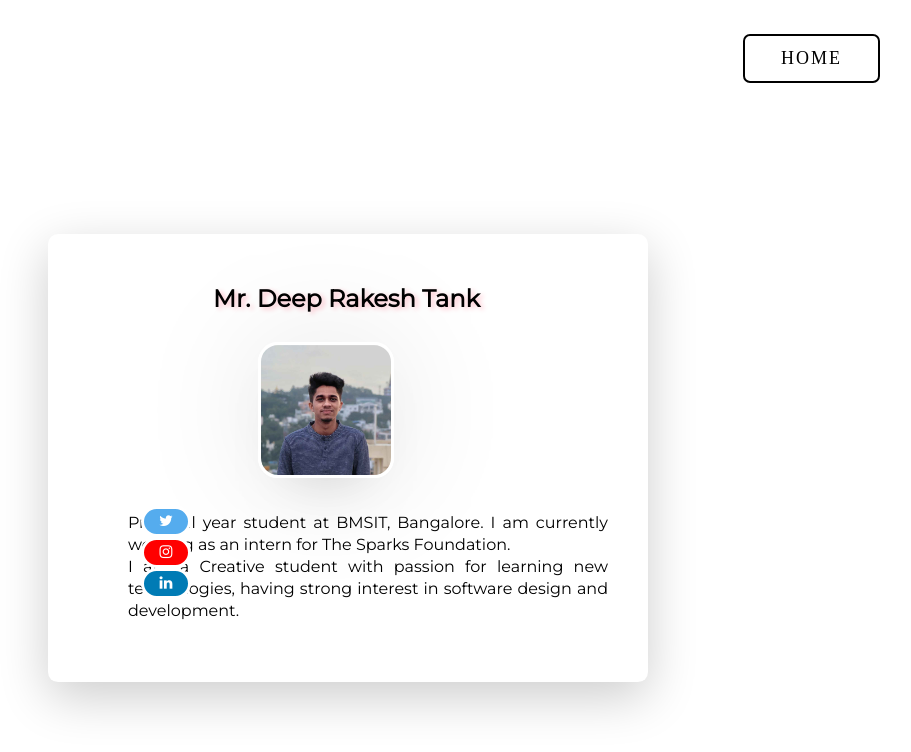
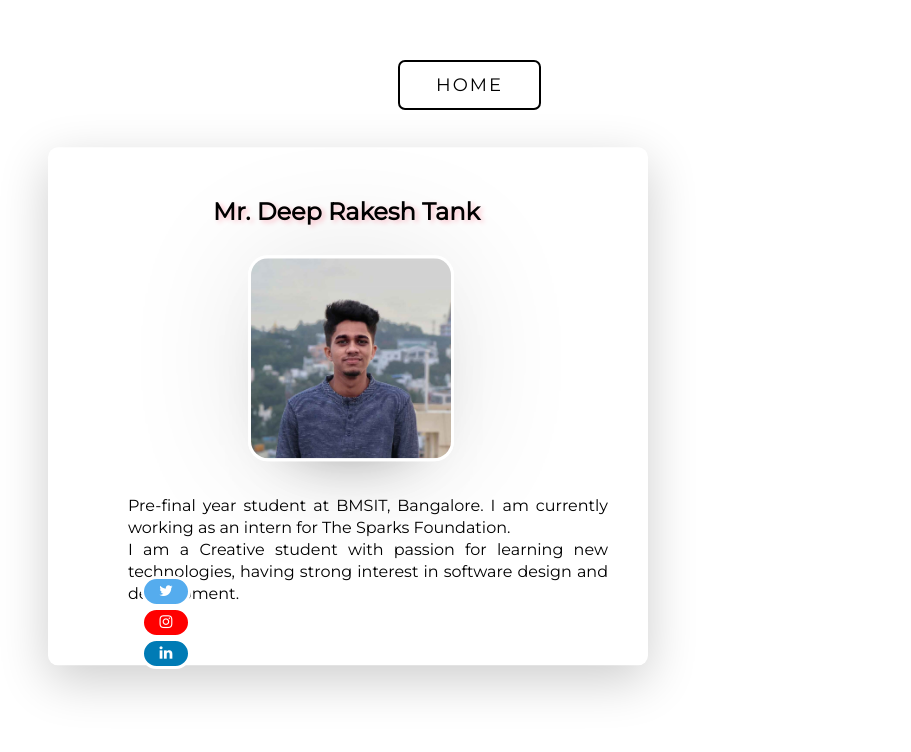
Before and after one commit to Deep0902/Basic-Banking-System, a PHP site: page /aboutme.php in a window 1280 px wide. Shown: the top 752 px of the page, without its empty margins (292-1203 px from the left). Run offline with PHP 8.4, Linux system fonts and the light colour scheme.

Commit message:
Update Styles

```diff
--- a/aboutme.php
+++ b/aboutme.php
@@ -1,6 +1,9 @@
 <!DOCTYPE html>
 <html>
 <head>
+	<link rel="preconnect" href="https://fonts.googleapis.com">
+	<link rel="preconnect" href="https://fonts.gstatic.com" crossorigin>
+	<link href="https://fonts.googleapis.com/css2?family=Montserrat&display=swap" rel="stylesheet">
 	<link rel="preconnect" href="https://fonts.googleapis.com">
 	<link rel="preconnect" href="https://fonts.gstatic.com" crossorigin>
 	<link href="https://fonts.googleapis.com/css2?family=Montserrat&display=swap" rel="stylesheet">
@@ -11,7 +14,7 @@
 	position: relative;
 	top: 450px;
 	left:50%;
-	transform: translate(-50%,-50%);
+	transform: translate(-50%,-60%);
 	width:600px;
 	padding: 30px;
 	box-sizing: border-box;
@@ -119,7 +122,12 @@ display:inline-block;
  .nv ul li a:hover{
  	color: white;
  	background-color: #9dc5c3;
-    background-image: linear-gradient(315deg, #9dc5c3 0%, #5e5c5c 74%);
+    background-image: linear-gradient(315deg, #595959 0%, #6e6e6e 74%);
+		}
+		.nv ul li a{
+			position: fixed;
+  left: 690px;
+  top : 50px;
 		}
 
 
@@ -142,6 +150,10 @@ display:inline-block;
   color: white;
   font-size: 15px;
   border-radius:150px;
+}
+li:hover{
+	transition: all 0.3s ease;
+
 }
 
 /* Style the social media icons with color, if you want */
@@ -175,9 +187,7 @@ display:inline-block;
 }
 		}
 .test{
-	position: fixed;
 
-	top: 200px;
 }
 	</style>
 	<title>About Me</title>
@@ -185,15 +195,15 @@ display:inline-block;
 
 </head>
 <body>
-	<div class="test">
+
 		<div  class="nv">
 		<ul >
-				<li class="active"><a  href="index.php" >Home</a></li> </ul></div>
+				<li style="font-family: 'Montserrat', sans-serif;" class="active"><a  href="index.php" >Home</a></li> </ul></div>
 
 			<div id="main">
 
 				<h2 style="position:relative; left: 135px;  text-shadow: 3px 2px 5px pink; font-family: 'Montserrat', sans-serif;">Mr. Deep Rakesh Tank</h2>
-				<centre><img style="width:130px; height: 130px; border-radius:20px;border: 3px solid white ;position:relative; left:180px;box-shadow: 0 0 128px 0 rgba(0,0,0,0.1),
+				<centre><img style="width:200px; height: 200px; border-radius:20px;border: 3px solid white ;position:relative; left:170px;box-shadow: 0 0 128px 0 rgba(0,0,0,0.1),
 				0 32px 64px -48px rgba(0,0,0,0.5); " src="img/profile.jpg"></centre>
 
 			    <p style= "position: relative; left:20px;" >
@@ -214,7 +224,7 @@ display:inline-block;
   <a href="https://www.instagram.com/deep_rakesh" class="instagram" target="_blank"><i class="fa fa-instagram"></i></a>
   <a href="https://www.linkedin.com/in/deeprakesh/" class="linkedin" target="_blank"><i class="fa fa-linkedin"></i></a>
 </div>
-	</div>
+
 
 
 </body>
--- a/config.php
+++ b/config.php
@@ -4,7 +4,7 @@
 $server="localhost";
 $username="root";
 $password="";
-$db="basic bank system Database";
+$db="Bank Database";
 
 //Remote database connection
 // $server="remotemysql.com";
--- a/navbar.php
+++ b/navbar.php
@@ -8,6 +8,7 @@
         <style type="text/css">
 
         body{margin-top: 15px;
+          color: #343434;
         }
 
           .btn {
@@ -62,6 +63,11 @@ background-image: linear-gradient(315deg, #595959 0%, #6e6e6e 74%);
 .nav-item{
   margin : 2px;
 }
+.ul li a:hover{
+  color: white;
+  background-color: #9dc5c3;
+  background-image: linear-gradient(315deg, #595959 0%, #6e6e6e 74%);
+    }
 
         </style>
       </head>
```
Also changed, not shown: sql/Bank Database.sql (renamed from sql/basic bank system Database.sql, +12 -12 lines), transactionhistory.php (+6 -6 lines).
